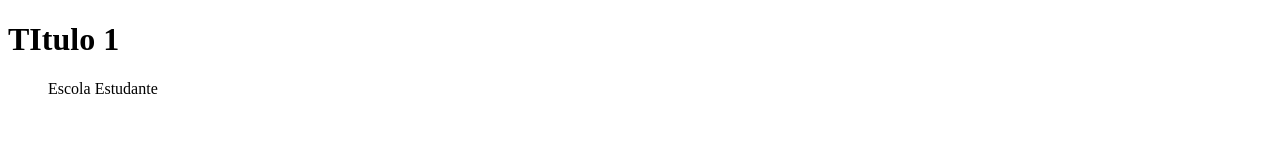
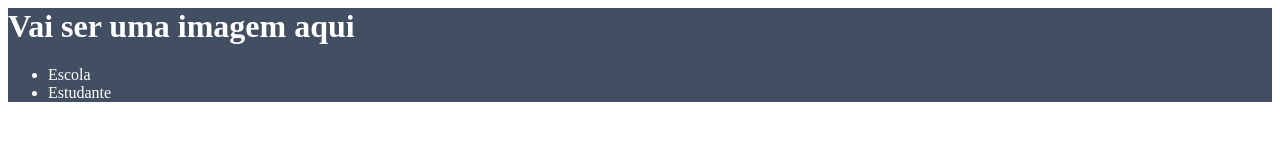
Before and after one commit to mhvergutz/2B_prog, a plain HTML site: page index.html in a window 1280 px wide. Drawn offline with Linux system fonts and the light colour scheme.

Commit message:
Add files via upload

```diff
--- a/index.html
+++ b/index.html
@@ -1,19 +1,19 @@
-<!DOCTYPE html>
 <html lang="en">
 <head>
     <meta charset="UTF-8">
     <meta http-equiv="X-UA-Compatible" content="IE=edge">
     <meta name="viewport" content="width=device-width, initial-scale=1.0">
     <title>Document</title>
+    <link rel="stylesheet" href="style.css">
 </head>
 <body>
     <header>
-        <h1>TItulo 1</h1>
+        <h1>Vai ser uma imagem aqui</h1>
         <ul>
-            <l1> Escola </l1>
-            <l1> Estudante </l1>
+            <li>Escola</li>
+            <li>Estudante</li>
         </ul>
+    </header>
 
-    </header>
 </body>
 </html>
--- a/style.css
+++ b/style.css
@@ -0,0 +1,4 @@
+header {
+    background-color: #424E61;
+    color: white;
+}
```
Also changed, not shown: 2 other files.
